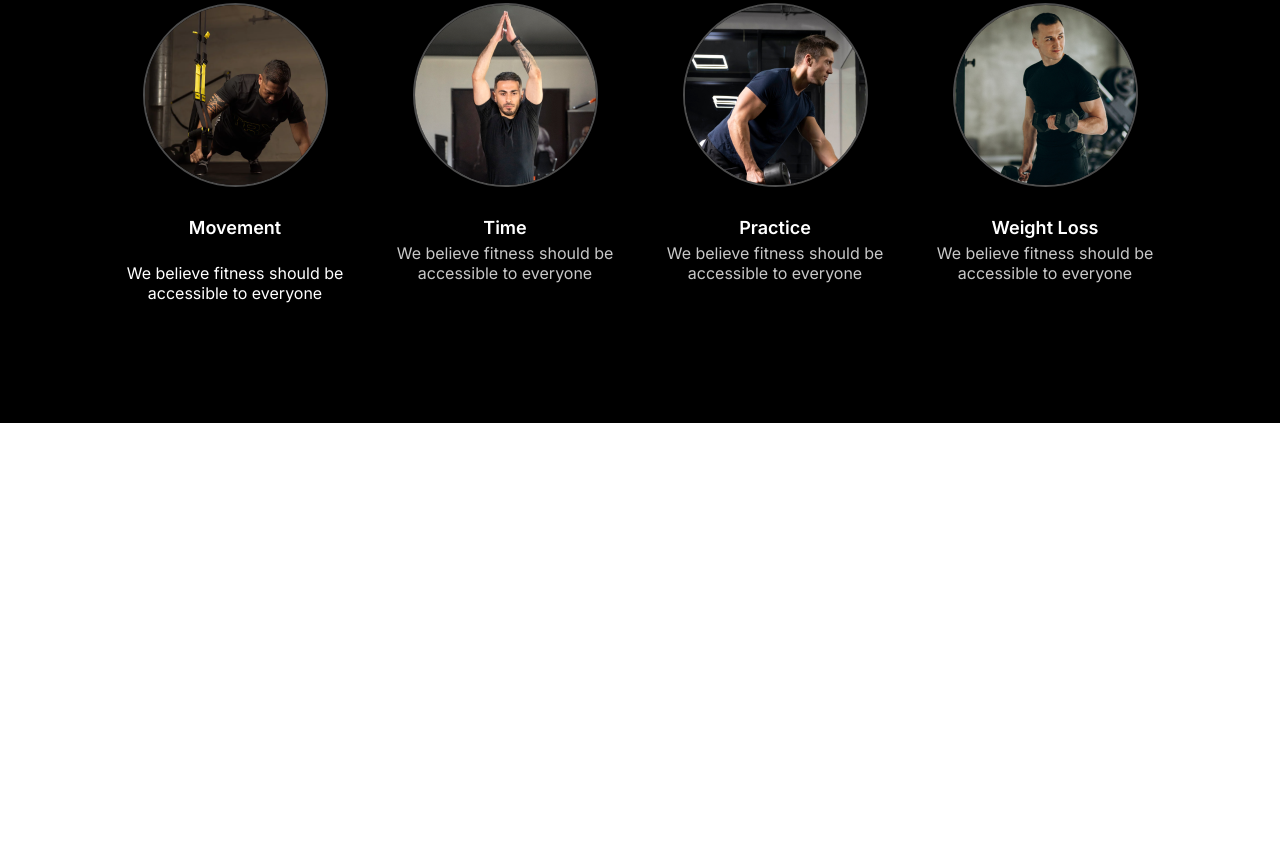
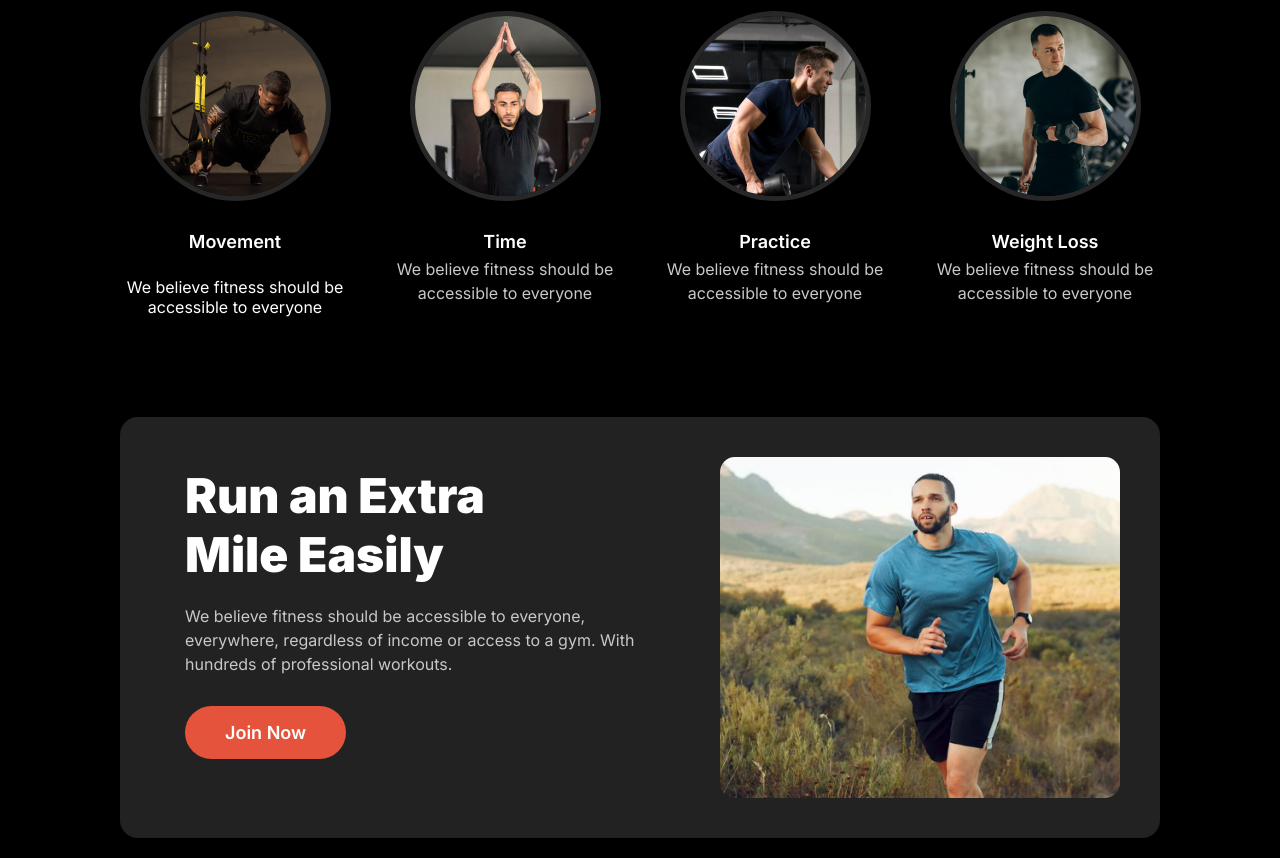
Before and after one commit to HiYasin/versatile-ui, a plain HTML site: page index.html in a window 1280 px wide. Shown: the part 932-1790 px from the top of the page. Before the commit the page ends 1355 px from the top, so only its background shows below. Drawn offline with Linux system fonts and the light colour scheme; a web font is replaced by a local one.

Commit message:
Run Extra Mile Section Completed

```diff
--- a/css/style.css
+++ b/css/style.css
@@ -141,6 +141,7 @@ header {
 }
 p{
     color: rgb(200, 200, 200);
+    line-height: 24px;
 }
 .imageTopText{
     border: 1px solid rgba(255, 255, 255, 0.1);
@@ -203,7 +204,7 @@ main{
 }
 .card img{
     border-radius: 50%;
-    border: 2px solid rgb(77, 77, 77);
+    border: 5px solid rgb(39, 39, 39);
 }
 .card h2{
     font-size: 18px;
@@ -211,3 +212,36 @@ main{
     margin-top: 30px;
     margin-bottom: 5px;
 }
+
+/* Extra Mile */
+
+.extraMile{
+    border-radius: 18px;
+    background: rgb(34, 34, 34);
+    display: flex;
+    justify-content: space-between;
+    align-items: center;
+    padding: 40px;
+}
+.extraMileDescription{
+    width: 450px;
+    margin-left: 25px;
+}
+.extraMileDescription h1{
+    font-size: 48px;
+    font-weight: 900;
+    margin-bottom: 20px;
+}
+.extraMileImage{
+    width: 400px;
+    height: 341px;
+    overflow: hidden;
+    border-radius: 15px;
+}
+.extraMileImage img{
+    width: 100%;
+    background-position: center;
+    background-repeat: no-repeat;
+    transform: scale(3.2);
+    translate: -150px 115px;
+}
--- a/index.html
+++ b/index.html
@@ -100,6 +100,20 @@
                 </div>
             </div>
         </section>
+        <section class="extraMile">
+            <div class="extraMileDescription">
+                <h1>Run an Extra <br>
+                    Mile Easily
+                </h1>
+                <p>
+                    We believe fitness should be accessible to everyone, everywhere, regardless of income or access to a gym. With hundreds of professional workouts.
+                </p>
+                <button class="btn btn-primary">Join Now</button>
+            </div>
+            <div class="extraMileImage">
+                <img src="images/run.jpg" alt="">
+            </div>
+        </section>
     </main>
     <footer>
 
```
